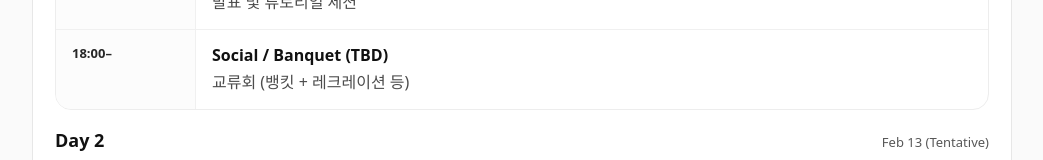
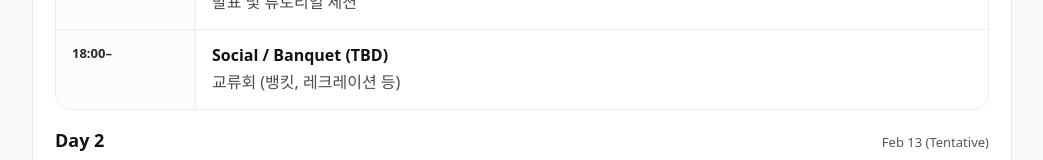
Before and after one commit to unist-cnu/unist-cnu.github.io, a React (Vite) app: page / in a window 1280 px wide. Shown: the part 901-1061 px from the top of the page, without its empty margins (118-1161 px from the left). Built offline with nearby package versions, Linux system fonts and the light colour scheme.

Commit message:
Update workshop schedule

```diff
--- a/src/App.jsx
+++ b/src/App.jsx
@@ -107,7 +107,7 @@ export default function App() {
               <TimelineItem
                 time="18:00–"
                 title="Social / Banquet (TBD)"
-                desc="교류회 (뱅킷 + 레크레이션 등)"
+                desc="교류회 (뱅킷, 레크레이션 등)"
               />
             </div>
           </div>
```
